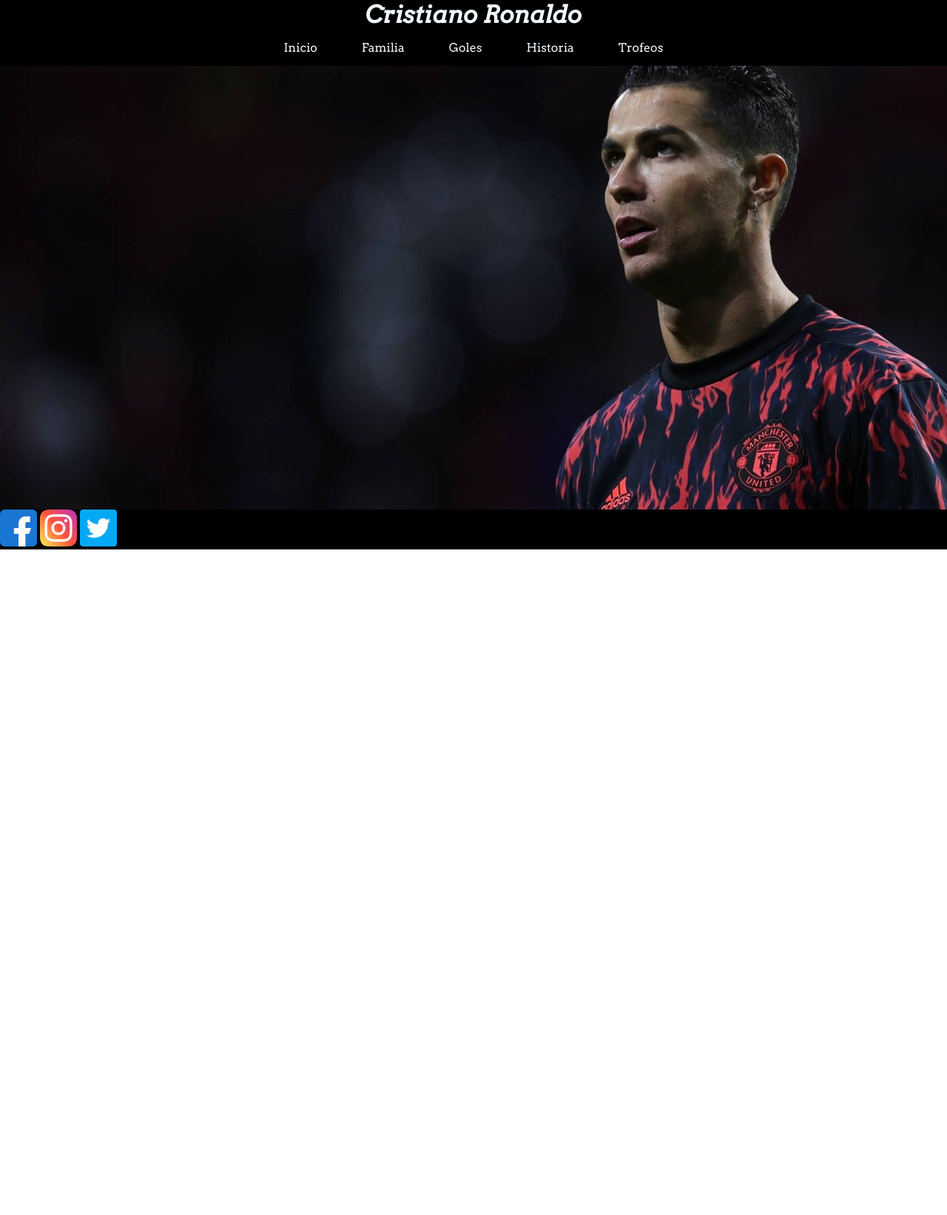
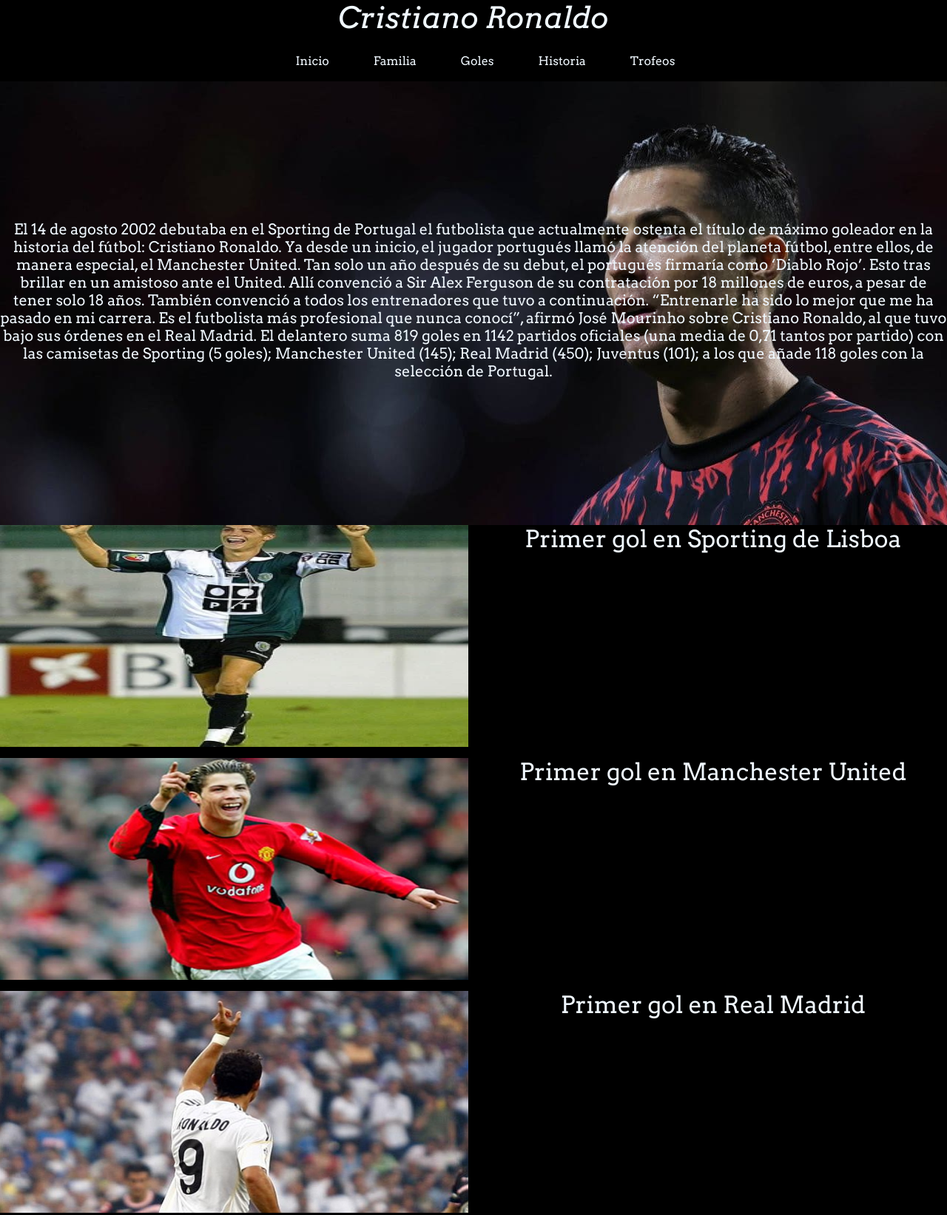
Before and after one commit to tomiosorio/proyecto, a plain HTML site: page pages/goles.html in a window 1280 px wide. Shown: the top 1643 px of the page at 74% size. Before the commit the page ends 800 px from the top, so only its background shows below. Drawn offline with nearby package versions, Linux system fonts and the light colour scheme.

Commit message:
segundapreentrega

```diff
--- a/css/style.css
+++ b/css/style.css
@@ -34,7 +34,9 @@
     color: coral;
     transition-duration: 1s;
 }
-
+header nav ul{
+    margin: 0px;
+}
 header nav ul li{
     margin: 15px;
     list-style: none;
@@ -59,24 +61,35 @@
     background-position:top;
     background-attachment: fixed
 }
+.hero iframe{
+    margin: 30px;
+}
 
-.titulop{
+
+.herogoles h3{
+    text-align: center;
     color: aliceblue;
     font-family: 'Arvo', serif;
-    background-repeat: no-repeat;
     background-size: cover;
-    font-weight: 100;
+    font-size: 20px;
     text-align: center;
-
+}
+.herogoles{
+    display: flex;
+    flex-direction: row;
+    align-items: center;
+    width: 100%;
+    height: 75vh;
+    background-image:url(../img/cristiano1.jpg);
+    background-position:top;
+    background-attachment: fixed
 }
 
-    .hero iframe{
-        margin: 30px;
-    }
 
-    .galeria{
+.galeria{
     background-color: black;
 }
+
 .tituloGaleria h2{
     color: aliceblue;
     font-family: 'Arvo', serif;
@@ -86,13 +99,13 @@
     background-color: black;
 }
 
+/*--------------------------------grid galeria------------------*/
 .gridgaleria{
     display: grid;
     grid-template-columns: repeat(3,1fr);
     grid-auto-rows: 300px;
     gap: 15px;
     object-fit: cover;
-
 }
 .gridgaleria div img{
     width: 100%;
@@ -101,8 +114,30 @@
 .i6{
     grid-area: span 2
 }
+/*---------------------grids goles-----------------*/
 
+.golesgrid{
+    display: grid;
+    grid-template-columns: repeat(2,1fr);
+    grid-auto-rows: 300px;
+    gap: 15px;
+    object-fit: cover;
+    background-color: black;
+}
+.golesgrid div img{
+    width: 100%;
+    height: 100%;
+}
+.golesgrid div h2{
+    text-align: center;
+    color: aliceblue;
+    font-family: 'Arvo', serif;
+    background-size: cover;
+    font-weight: 100;
+    text-align: center;
+    background-color: black;
 
+}
 /*footer*/
 footer{
     background-color: black;
@@ -150,3 +185,26 @@
         height: 220px;
     }
 }
+/*media query hergoles*/
+@media  screen and (max-width: 900px) {
+    .herogoles h3{
+        font-size: 15px;
+    }
+}
+@media  screen and (max-width: 600px) {
+    .herogoles h3{
+        font-size: 12px;
+    }
+}
+@media  screen and (max-width: 350px) {
+    .herogoles h3{
+        font-size: 10px;
+    }
+}
+/*media query goles */
+@media screen and (max-width: 450px){
+    .golesgrid{
+        grid-template-columns: 1fr;
+        grid-auto-rows: 220px;
+    }
+    }
--- a/pages/goles.html
+++ b/pages/goles.html
@@ -6,18 +6,19 @@
     <meta name="viewport" content="width=device-width, initial-scale=1.0">
     <title>Document</title>
     <link rel="stylesheet" href="../css/style.css">
+    <link href="https://cdn.jsdelivr.net/npm/bootstrap@5.0.2/dist/css/bootstrap.min.css" rel="stylesheet" integrity="sha384-EVSTQN3/azprG1Anm3QDgpJLIm9Nao0Yz1ztcQTwFspd3yD65VohhpuuCOmLASjC" crossorigin="anonymous">
+
 </head>
 <body>
     <header>
         <h1>Cristiano Ronaldo</h1>
         <nav>
-            <ul>
+            <ul class="lista">
                 <li class="c1"> <a href="../index.html">Inicio</a> </li>
                 <li class="c2"> <a href="./familia.html">Familia</a> </li>
                 <li class="c3"> <a href="./goles.html">Goles</a> </li>
-                <li class="c4"> <a href="./historia.html">Historia</a> </li>
+                <li class="c4"><a href="./historia.html">Historia</a></li>
                 <li class="c5"><a href="./trofeos.html">Trofeos</a></li>
-
             </ul>
 
 
@@ -25,9 +26,62 @@
 
     </header>
     <main>
-        <section class="hero">
+        <section class="herogoles">
+            <h3>El 14 de agosto 2002 debutaba en el Sporting de Portugal el futbolista que actualmente ostenta el título de máximo goleador en la historia del fútbol: Cristiano Ronaldo. Ya desde un inicio, el jugador portugués llamó la atención del planeta fútbol, entre ellos, de manera especial, el Manchester United. Tan solo un año después de su debut, el portugués firmaría como ‘Diablo Rojo’. Esto tras brillar en un amistoso ante el United. Allí convenció a Sir Alex Ferguson de su contratación por 18 millones de euros, a pesar de tener solo 18 años.
+
+                También convenció a todos los entrenadores que tuvo a continuación. “Entrenarle ha sido lo mejor que me ha pasado en mi carrera. Es el futbolista más profesional que nunca conocí”, afirmó José Mourinho sobre Cristiano Ronaldo, al que tuvo bajo sus órdenes en el Real Madrid.
+
+                El delantero suma 819 goles en 1142 partidos oficiales (una media de 0,71 tantos por partido) con las camisetas de Sporting (5 goles); Manchester United (145); Real Madrid (450); Juventus (101); a los que añade 118 goles con la selección de Portugal.</h3>
+
 
         </section>
+        <section class="separacion">
+            <div></div>
+        </section>
+        <section class="goles">
+            <div class="golesgrid">
+                <div class="g1">
+                    <img src="../img/golspo.webp" alt="">
+                </div>
+                <div class="t1">
+                    <h2>Primer gol en Sporting de Lisboa</h2>
+
+                </div>
+                <div class="g2">
+                    <img src="../img/golman1.jpg" alt="">
+
+
+                </div>
+                <div class="t2">
+                    <h2>Primer gol en Manchester United</h2>
+
+                </div>
+                <div class="g3">
+                    <img src="../img/golreal.jpg" alt="">
+
+                </div>
+                <div class="t3">
+                    <h2>Primer gol en Real Madrid</h2>
+
+                </div >
+                <div class="g4">
+                    <img src="../img/goljuve.jpg" alt="">
+
+                </div>
+                <div class="t4">
+                    <h2>Primer gol en Juventus</h2>
+
+                </div>
+                <div class="g5">
+                    <img src="../img/golman2.jpg">
+
+                </div>
+                <div class="t5">
+                    <h2>Primer gol en la vuelta a los Reds Devils</h2>
+
+                </div>
+
+            </div>
     </main>
     <footer>
         <div>
@@ -35,6 +89,7 @@
             <a href="https://www.instagram.com/"target="_blank"><img src="../img/instagram.png" alt="logo instagram"></a>
             <a href="https://twitter.com/?lang=es" target="_blank"><img src="../img/tw.png" alt="logo twitter"></a>
     </footer>
+    <script src="https://cdn.jsdelivr.net/npm/bootstrap@5.0.2/dist/js/bootstrap.bundle.min.js" integrity="sha384-MrcW6ZMFYlzcLA8Nl+NtUVF0sA7MsXsP1UyJoMp4YLEuNSfAP+JcXn/tWtIaxVXM" crossorigin="anonymous"></script>
 </body>
 
 </html>
```
Also changed, not shown: index.html (+2 -0 lines), pages/familia.html (+5 -3 lines), pages/historia.html (+4 -2 lines), pages/trofeos.html (+4 -2 lines), desktop.png (deleted), img/fondoof.jpg (added), img/goljuve.jpg (added), img/golman1.jpg (added), img/golman2.jpg (added), img/golreal.jpg (added), img/golspo.webp (added), img/golspor.jpg (added), mobile.png (deleted), readme.md (added), 1 other file.
